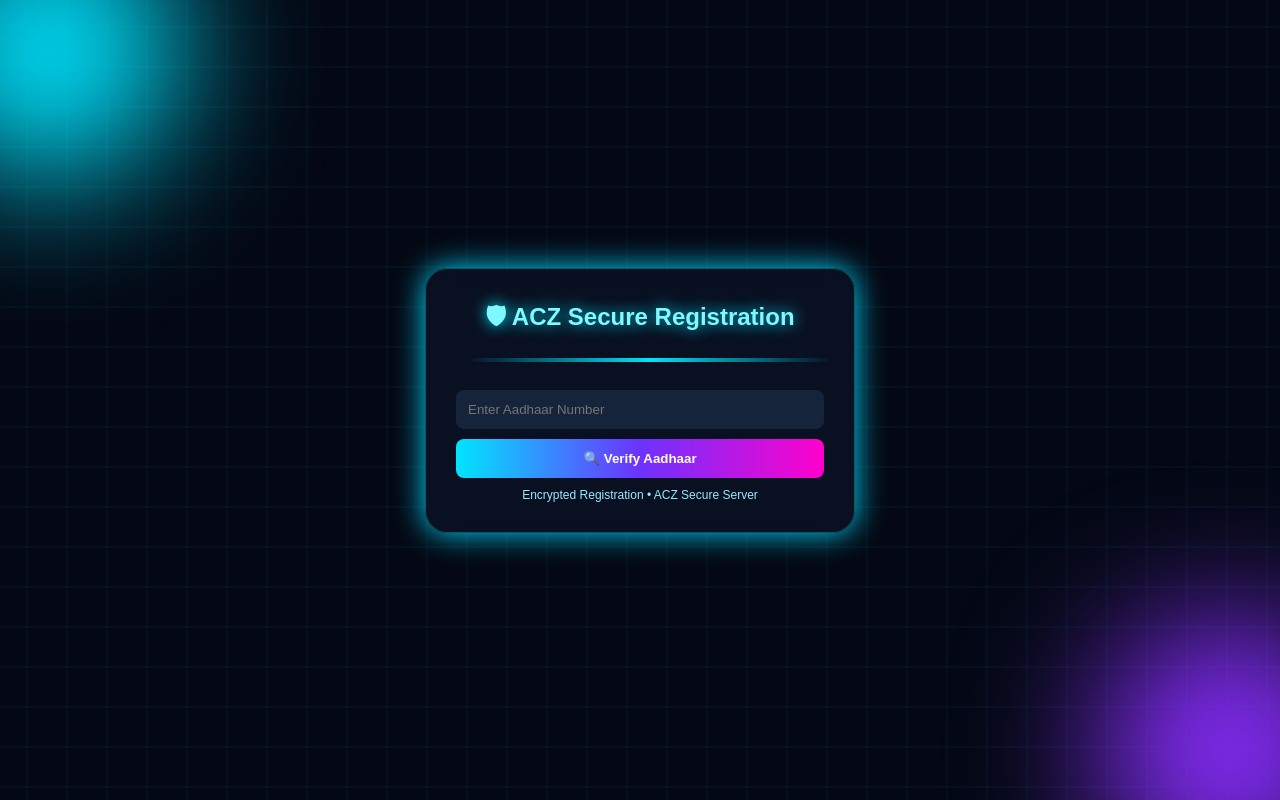
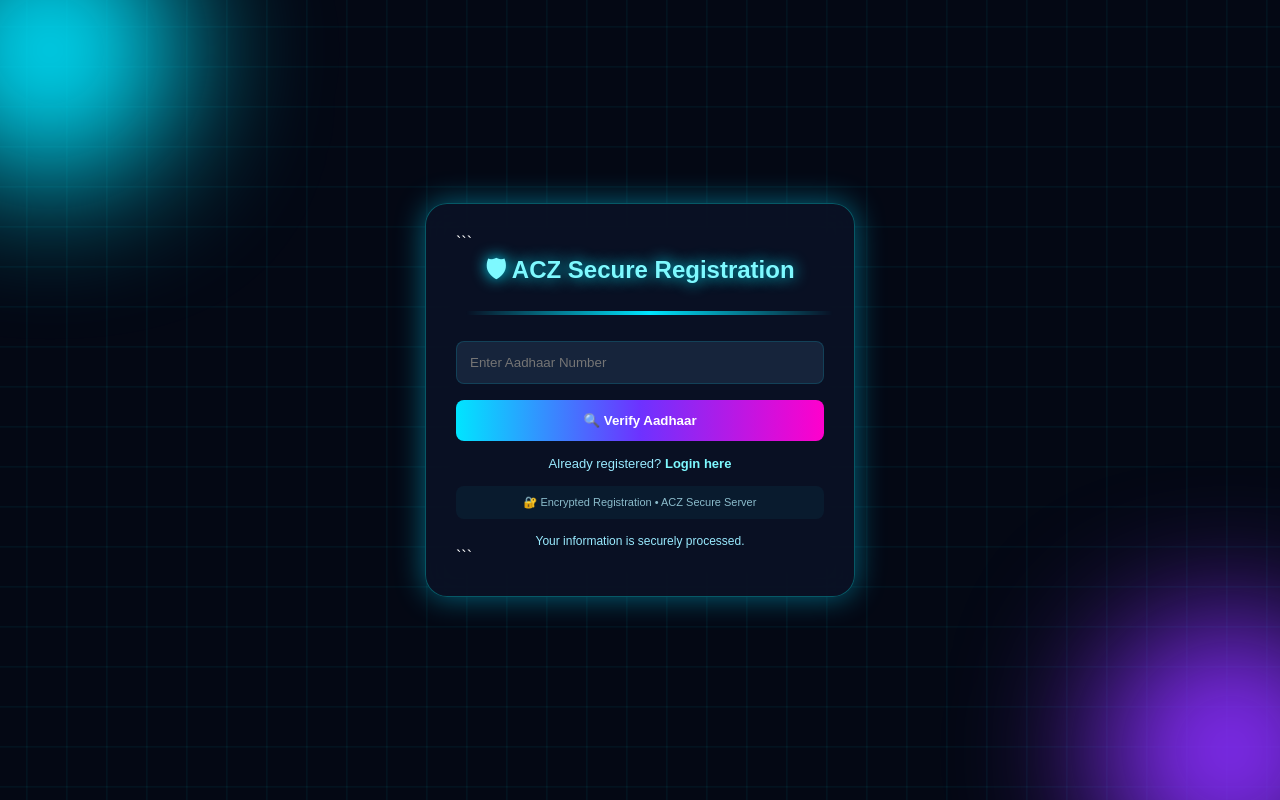
Before and after one commit to Adityakumar444uu/aditya-cyber-zone, a Django app: page /customer-register/ in a window 1280 px wide. Run offline with Django 5.2, Linux system fonts and the light colour scheme; some libraries are stand-ins or nearby versions.

Commit message:
Fix customer registration and dashboard

````diff
--- a/customers_app/views.py
+++ b/customers_app/views.py
@@ -142,9 +142,9 @@ def customer_register(request):
 
     if request.method == "POST":
 
-        # STEP 1 : Aadhaar Verify
+        # STEP 1: Aadhaar Verify
         if "verify" in request.POST:
-            aadhaar_no = request.POST.get("aadhaar_no")
+            aadhaar_no = request.POST.get("aadhaar_no", "").strip()
 
             try:
                 customer = Customer.objects.get(aadhaar_no=aadhaar_no)
@@ -153,33 +153,35 @@ def customer_register(request):
                     message = "Account already created. Please login."
 
                 else:
+                    # Aadhaar verified -> show password form
                     return render(request, "customer_register.html", {
                         "customer": customer,
-                        "verified": True
+                        "message": ""
                     })
 
             except Customer.DoesNotExist:
                 message = "Aadhaar not found. Please contact Admin."
 
-        # STEP 2 : Create Login Account
+        # STEP 2: Create Login Account
         elif "register" in request.POST:
-
-            aadhaar_no = request.POST.get("aadhaar_no")
-            password = request.POST.get("password")
-            confirm_password = request.POST.get("confirm_password")
+            aadhaar_no = request.POST.get("aadhaar_no", "").strip()
+            password = request.POST.get("password", "")
+            confirm_password = request.POST.get("confirm_password", "")
 
             try:
                 customer = Customer.objects.get(aadhaar_no=aadhaar_no)
 
                 if customer.user:
-                    message = "Account already exists."
+                    message = "Account already exists. Please login."
+
+                elif not password:
+                    message = "Please enter a password."
+
+                elif len(password) < 6:
+                    message = "Password must be at least 6 characters."
 
                 elif password != confirm_password:
-                    return render(request, "customer_register.html", {
-                        "customer": customer,
-                        "verified": True,
-                        "message": "Password does not match."
-                    })
+                    message = "Password does not match."
 
                 else:
                     user = User.objects.create_user(
@@ -189,7 +191,7 @@ def customer_register(request):
                     )
 
                     customer.user = user
-                    customer.save()
+                    customer.save(update_fields=["user"])
 
                     return redirect("/customer-login/?registered=1")
 
@@ -200,12 +202,13 @@ def customer_register(request):
         "message": message,
         "customer": customer
     })
+
 def customer_login(request):
     error = None
 
     if request.method == "POST":
-        aadhaar_no = request.POST.get("aadhaar_no")
-        password = request.POST.get("password")
+        aadhaar_no = request.POST.get("aadhaar_no", "").strip()
+        password = request.POST.get("password", "")
 
         user = authenticate(
             request,
@@ -216,24 +219,44 @@ def customer_login(request):
         if user is not None:
             login(request, user)
             return redirect("customer_dashboard")
-        else:
-            error = "Invalid Aadhaar Number or Password."
+
+        error = "Invalid Aadhaar Number or Password."
+
+    registered = request.GET.get("registered") == "1"
 
     return render(request, "customer_login.html", {
-        "error": error
+        "error": error,
+        "registered": registered
     })
+
+from django.contrib.auth.decorators import login_required
+from django.db.models import Sum
+
 
 @login_required
 def customer_dashboard(request):
-    customer = Customer.objects.get(user=request.user)
+    customer = Customer.objects.filter(
+        user=request.user
+    ).first()
+
+    if not customer:
+        return redirect("/customer-login/")
 
     applications = Application.objects.filter(
         customer=customer
-    ).order_by("-application_date")
+    ).order_by("-id")
 
-    total_amount = sum(app.amount for app in applications)
-    total_paid = sum(app.paid_amount for app in applications)
-    total_due = sum(app.due_amount for app in applications)
+    total_amount = applications.aggregate(
+        total=Sum("amount")
+    )["total"] or 0
+
+    total_paid = applications.aggregate(
+        total=Sum("paid_amount")
+    )["total"] or 0
+
+    total_due = applications.aggregate(
+        total=Sum("due_amount")
+    )["total"] or 0
 
     return render(request, "customer_dashboard.html", {
         "customer": customer,
@@ -242,8 +265,6 @@ def customer_dashboard(request):
         "total_paid": total_paid,
         "total_due": total_due,
     })
-
-
 @login_required
 def create_payment(request, app_id):
     application = get_object_or_404(
--- a/templates/customer_register.html
+++ b/templates/customer_register.html
@@ -1,53 +1,352 @@
 <!DOCTYPE html>
-<html><head><meta charset="utf-8"><meta name="viewport" content="width=device-width,initial-scale=1">
+
+<html lang="en">
+<head>
+<meta charset="utf-8">
+<meta name="viewport" content="width=device-width,initial-scale=1">
 <title>ACZ Secure Registration</title>
+
 <script src="https://cdn.jsdelivr.net/npm/sweetalert2@11"></script>
+
 <style>
-*{margin:0;padding:0;box-sizing:border-box;font-family:Arial}
-body{height:100vh;display:flex;justify-content:center;align-items:center;background:#040814;overflow:hidden}
-.grid{position:fixed;inset:0;background:
+*{
+    margin:0;
+    padding:0;
+    box-sizing:border-box;
+    font-family:Arial,sans-serif;
+}
+
+body{
+    min-height:100vh;
+    display:flex;
+    justify-content:center;
+    align-items:center;
+    background:#040814;
+    overflow:auto;
+    padding:20px;
+}
+
+.grid{
+    position:fixed;
+    inset:0;
+    background:
         linear-gradient(rgba(0,255,255,.08) 1px,transparent 1px),
         linear-gradient(90deg,rgba(0,255,255,.08) 1px,transparent 1px);
-background-size:40px 40px;animation:move 10s linear infinite}
-@keyframes move{to{background-position:40px 40px}}
-.orb{position:fixed;width:260px;height:260px;border-radius:50%;filter:blur(70px)}
-.o1{background:#00e5ff;left:-80px;top:-80px}.o2{background:#8a2eff;right:-80px;bottom:-80px}
-.card{position:relative;width:430px;padding:30px;border-radius:22px;background:rgba(12,20,40,.72);backdrop-filter:blur(16px);border:1px solid rgba(0,255,255,.3);box-shadow:0 0 30px #00d9ff;color:#fff;z-index:2}
-h2{text-align:center;color:#7ef9ff;text-shadow:0 0 15px #00e5ff}
-.scan{height:4px;background:linear-gradient(90deg,transparent,#00e5ff,transparent);animation:scan 2s infinite;margin:18px 0}
-@keyframes scan{from{transform:translateX(-100%)}to{transform:translateX(100%)}}
-input{width:100%;padding:12px;margin:10px 0;border:none;border-radius:8px;background:#16243b;color:#fff}
-button{width:100%;padding:12px;border:none;border-radius:8px;background:linear-gradient(90deg,#00e5ff,#6d32ff,#ff00cc);color:#fff;font-weight:bold;cursor:pointer}
-.info{background:#132238;padding:12px;border-radius:8px;margin:12px 0;border-left:4px solid #00e5ff}
-.small{text-align:center;color:#99eaff;font-size:12px;margin-top:10px}
-</style></head>
+    background-size:40px 40px;
+    animation:move 10s linear infinite;
+}
+
+@keyframes move{
+    to{
+        background-position:40px 40px;
+    }
+}
+
+.orb{
+    position:fixed;
+    width:260px;
+    height:260px;
+    border-radius:50%;
+    filter:blur(70px);
+}
+
+.o1{
+    background:#00e5ff;
+    left:-80px;
+    top:-80px;
+}
+
+.o2{
+    background:#8a2eff;
+    right:-80px;
+    bottom:-80px;
+}
+
+.card{
+    position:relative;
+    width:430px;
+    max-width:100%;
+    padding:30px;
+    border-radius:22px;
+    background:rgba(12,20,40,.78);
+    backdrop-filter:blur(16px);
+    border:1px solid rgba(0,255,255,.3);
+    box-shadow:0 0 30px rgba(0,217,255,.45);
+    color:#fff;
+    z-index:2;
+}
+
+h2{
+    text-align:center;
+    color:#7ef9ff;
+    text-shadow:0 0 15px #00e5ff;
+    margin-bottom:5px;
+}
+
+.scan{
+    height:4px;
+    background:linear-gradient(
+        90deg,
+        transparent,
+        #00e5ff,
+        transparent
+    );
+    animation:scan 2s infinite;
+    margin:18px 0;
+}
+
+@keyframes scan{
+    from{
+        transform:translateX(-100%);
+    }
+    to{
+        transform:translateX(100%);
+    }
+}
+
+input{
+    width:100%;
+    padding:13px;
+    margin:8px 0;
+    border:none;
+    outline:none;
+    border-radius:8px;
+    background:#16243b;
+    color:#fff;
+    border:1px solid rgba(0,229,255,.15);
+}
+
+input:focus{
+    border-color:#00e5ff;
+    box-shadow:0 0 10px rgba(0,229,255,.25);
+}
+
+button{
+    width:100%;
+    padding:13px;
+    margin-top:8px;
+    border:none;
+    border-radius:8px;
+    background:linear-gradient(
+        90deg,
+        #00e5ff,
+        #6d32ff,
+        #ff00cc
+    );
+    color:#fff;
+    font-weight:bold;
+    cursor:pointer;
+}
+
+button:hover{
+    opacity:.9;
+}
+
+.info{
+    background:#132238;
+    padding:14px;
+    border-radius:8px;
+    margin:12px 0;
+    border-left:4px solid #00e5ff;
+    line-height:1.6;
+}
+
+.small{
+    text-align:center;
+    color:#99eaff;
+    font-size:12px;
+    margin-top:15px;
+}
+
+.login-link{
+    text-align:center;
+    margin-top:15px;
+    font-size:13px;
+    color:#99eaff;
+}
+
+.login-link a{
+    color:#7ef9ff;
+    text-decoration:none;
+    font-weight:bold;
+}
+
+.login-link a:hover{
+    text-decoration:underline;
+}
+
+.security{
+    margin-top:15px;
+    padding:10px;
+    background:rgba(0,229,255,.05);
+    border-radius:8px;
+    text-align:center;
+    font-size:11px;
+    color:#8bbccc;
+}
+</style>
+
+</head>
+
 <body>
-<div class="grid"></div><div class="orb o1"></div><div class="orb o2"></div>
+
+<div class="grid"></div>
+<div class="orb o1"></div>
+<div class="orb o2"></div>
+
 <div class="card">
+
+```
 <h2>🛡 ACZ Secure Registration</h2>
+
 <div class="scan"></div>
 
-{% if error %}<script>Swal.fire({icon:'error',title:'Error',text:'{{error}}'})</script>{% endif %}
+{% if message %}
+<script>
+document.addEventListener("DOMContentLoaded", function(){
+    Swal.fire({
+        icon: "error",
+        title: "Registration",
+        text: "{{ message|escapejs }}",
+        confirmButtonText: "OK"
+    });
+});
+</script>
+{% endif %}
+
+{% if success %}
+<script>
+    document.addEventListener("DOMContentLoaded", function(){
+        Swal.fire({
+            icon: "success",
+            title: "Registration Successful!",
+            text: "{{ success|escapejs }}",
+            confirmButtonText: "Continue to Login"
+        }).then(function(){
+            window.location.href = "/customer-login/";
+        });
+    });
+</script>
+{% endif %}
+
 
 {% if not customer %}
+
     <form method="POST">
         {% csrf_token %}
-<input type="text" name="aadhaar_no" placeholder="Enter Aadhaar Number" required>
-<button name="verify">🔍 Verify Aadhaar</button>
+
+        <input
+            type="text"
+            name="aadhaar_no"
+            placeholder="Enter Aadhaar Number"
+            maxlength="12"
+            minlength="12"
+            pattern="[0-9]{12}"
+            inputmode="numeric"
+            required
+        >
+
+        <button type="submit" name="verify" value="1">
+            🔍 Verify Aadhaar
+        </button>
     </form>
+
 {% else %}
+
     <div class="info">
-<b>Identity Verified</b><br><br>
-👤 {{customer.name}}<br>
-📱 {{customer.contact_no}}
+        <b>✅ Identity Verified</b>
+        <br><br>
+
+        👤 {{ customer.name }}
+        <br>
+
+        📱 {{ customer.contact_no }}
+        <br>
+
+        🪪 {{ customer.aadhaar_no }}
     </div>
-<form method="POST">
+
+    <form method="POST" id="registerForm">
         {% csrf_token %}
-<input type="hidden" name="aadhaar_no" value="{{customer.aadhaar_no}}">
-<input type="password" id="pwd" name="password" placeholder="Create Secure Password" required>
-<button name="register">🚀 Create Secure Account</button>
+
+        <input
+            type="hidden"
+            name="aadhaar_no"
+            value="{{ customer.aadhaar_no }}"
+        >
+
+        <input
+            type="password"
+            id="pwd"
+            name="password"
+            placeholder="Create Secure Password"
+            minlength="6"
+            required
+        >
+
+        <input
+            type="password"
+            id="confirm_pwd"
+            name="confirm_password"
+            placeholder="Confirm Password"
+            minlength="6"
+            required
+        >
+
+        <button type="submit" name="register" value="1">
+            🚀 Create Secure Account
+        </button>
     </form>
+
+    <script>
+    document.getElementById("registerForm").addEventListener("submit", function(e){
+
+        const password = document.getElementById("pwd").value;
+        const confirmPassword = document.getElementById("confirm_pwd").value;
+
+        if(password !== confirmPassword){
+            e.preventDefault();
+
+            Swal.fire({
+                icon: "error",
+                title: "Password Mismatch",
+                text: "Both passwords must be the same."
+            });
+
+            return false;
+        }
+
+        if(password.length < 6){
+            e.preventDefault();
+
+            Swal.fire({
+                icon: "warning",
+                title: "Weak Password",
+                text: "Password must contain at least 6 characters."
+            });
+
+            return false;
+        }
+    });
+    </script>
+
 {% endif %}
-<div class="small">Encrypted Registration • ACZ Secure Server</div>
+
+<div class="login-link">
+    Already registered?
+    <a href="/customer-login/">Login here</a>
 </div>
-</body></html>
+
+<div class="security">
+    🔐 Encrypted Registration • ACZ Secure Server
+</div>
+
+<div class="small">
+    Your information is securely processed.
+</div>
+```
+
+</div>
+
+</body>
+</html>
````
Lines whose indentation alone changed are shown as unchanged.
